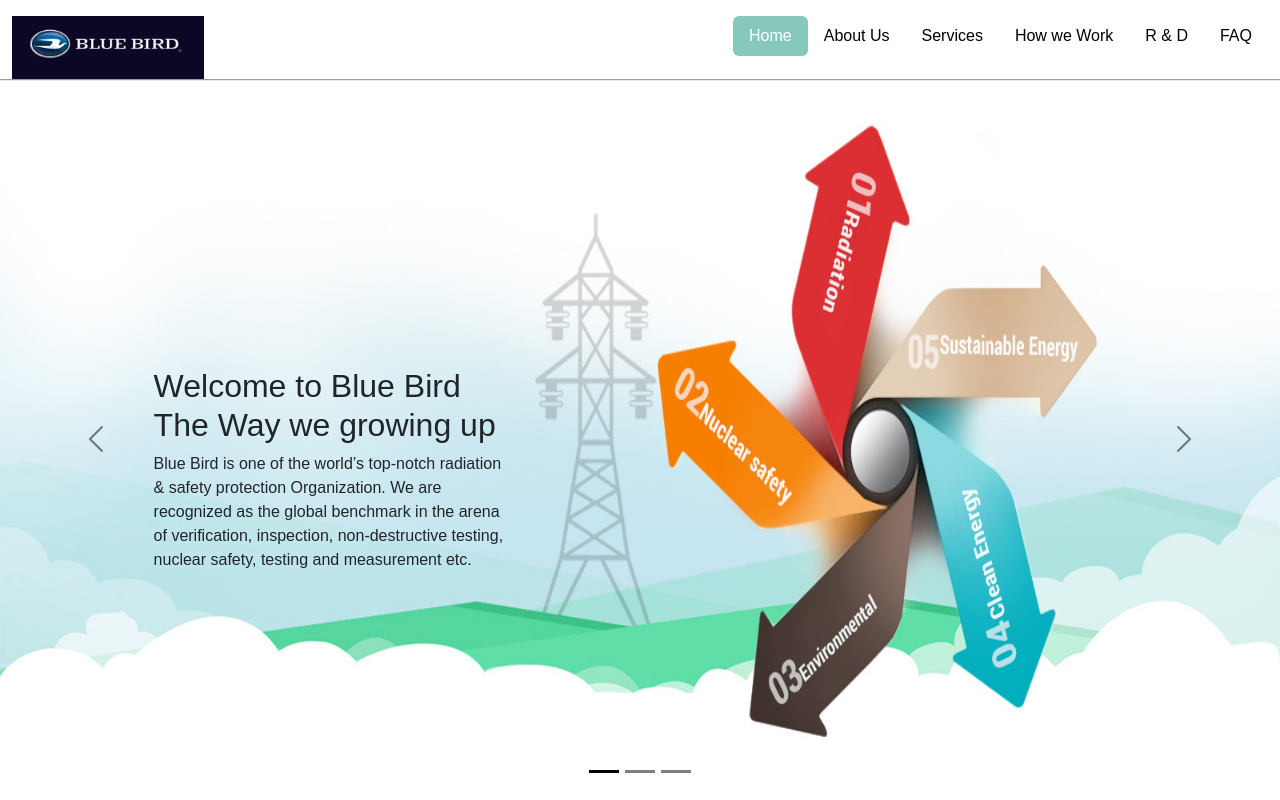
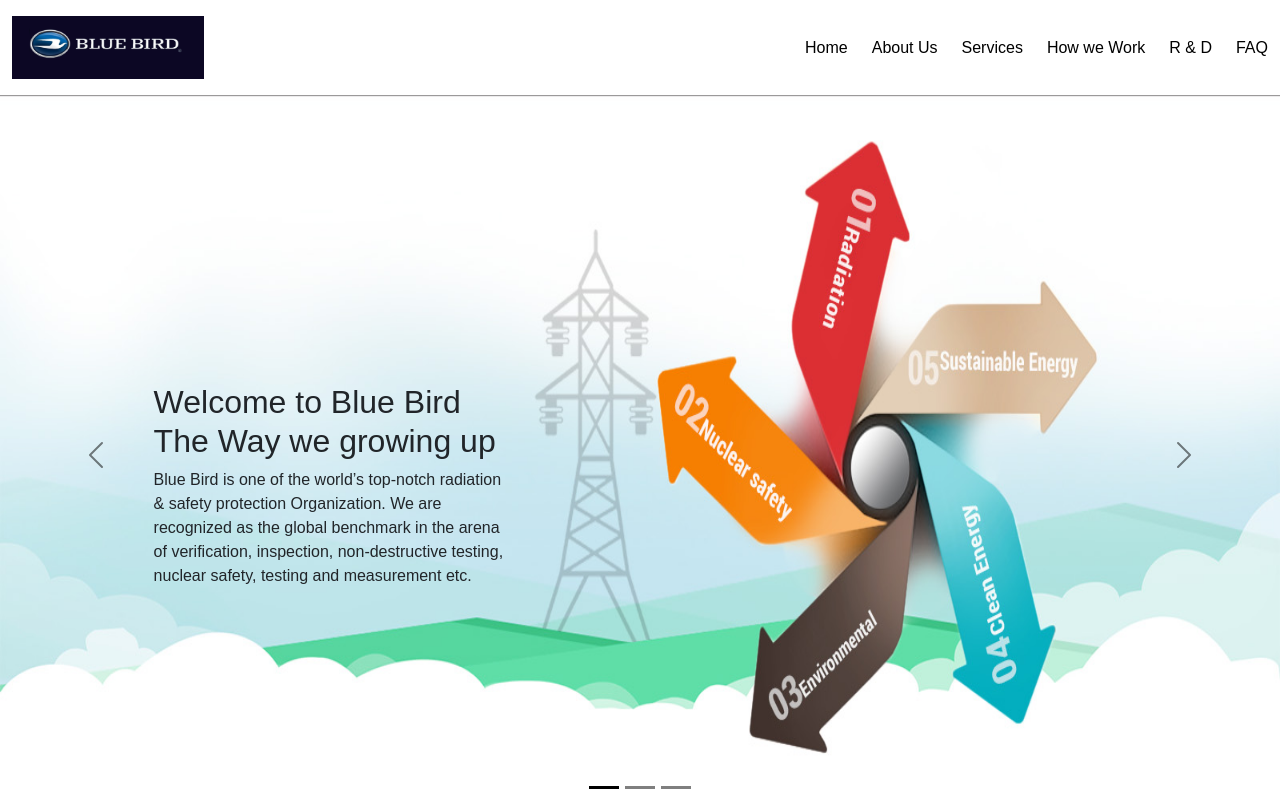
Before and after one commit to ShubhamSharma20061998/BlueBird, a React (Create React App) app: page / in a window 1280 px wide. Shown: the top 800 px of the page. Built offline with nearby package versions, Linux system fonts and the light colour scheme.

Commit message:
changes-2 09-06-23

```diff
--- a/src/components/navbar/Navbar.css
+++ b/src/components/navbar/Navbar.css
@@ -6,24 +6,17 @@
 .nav_Items {
   align-items: center;
   justify-content: flex-end;
-}
-.Brochure {
-  text-decoration: none;
-  text-decoration: none;
-  border: 1px solid #86c8bc;
-  padding: 0.4rem;
-  border-radius: 0.375rem;
-  color: #86c8bc;
-}
-.Brochure:hover {
-  color: #86c8bc;
+  gap: 1.5rem;
+  width: 100%;
+  height: 100%;
 }
 .nav-pills .nav-link.active {
   background-color: #86c8bc;
 }
-.nav-link {
+.links {
   color: #000;
+  text-decoration: none;
 }
 .navbar_container {
-  margin-top: 1rem;
+  margin: 1rem 0 1rem 0;
 }
--- a/src/components/navbar/Navbar.jsx
+++ b/src/components/navbar/Navbar.jsx
@@ -2,7 +2,7 @@ import React, { useState } from "react";
 import Nav from "react-bootstrap/Nav";
 import logo from "../../assets/logo.png";
 import "./Navbar.css";
-import { useNavigate } from "react-router-dom";
+import { Link, useNavigate } from "react-router-dom";
 
 const Navbar = () => {
   const navItemsList = [
@@ -41,9 +41,9 @@ const Navbar = () => {
               {navItemsList?.map(({ href, name }) => {
                 return (
                   <Nav.Item key={href}>
-                    <Nav.Link href={href} eventKey={href}>
+                    <Link to={href} eventKey={href} className={`${href} links`}>
                       {name}
-                    </Nav.Link>
+                    </Link>
                   </Nav.Item>
                 );
               })}
```
